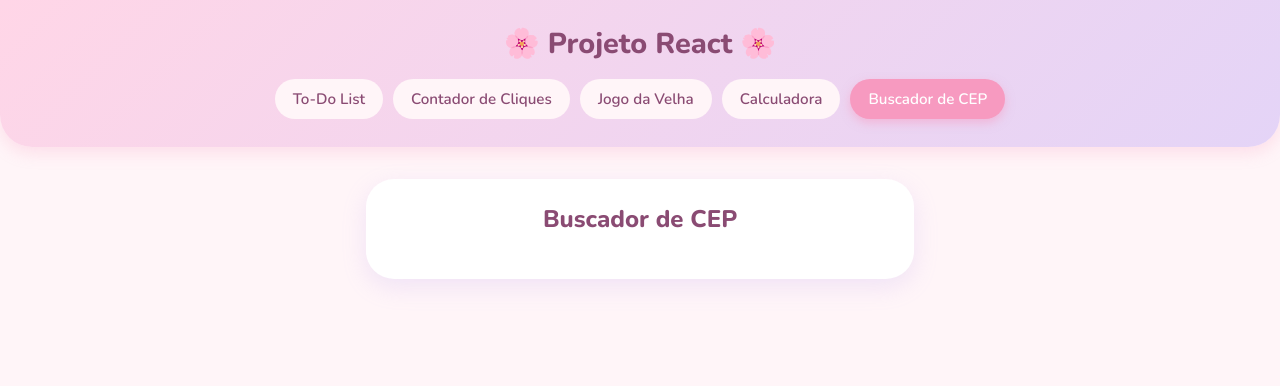
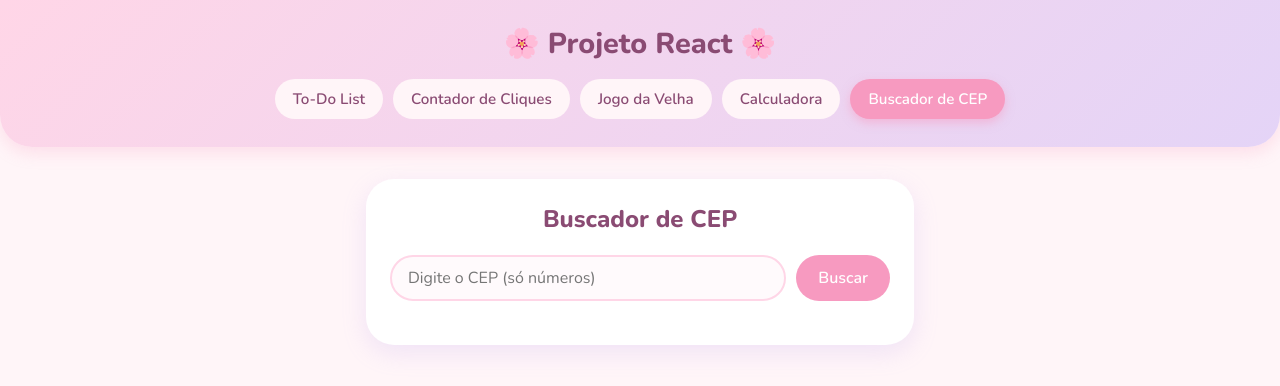
Before and after one commit to oIsabelaM/ProjetoReact, a React (Create React App) app: page / in a window 1280 px wide. Both pictures are taken after a click on the button "Buscador de CEP". Shown: the top 386 px of the page. Built offline with nearby package versions, Linux system fonts and the light colour scheme.

Commit message:
Adiciona Buscador de CEP

```diff
--- a/src/App.css
+++ b/src/App.css
@@ -264,3 +264,53 @@
 .reiniciar {
   margin-top: 4px;
 }
+
+/* Buscador de CEP */
+.cep-form {
+  display: flex;
+  gap: 10px;
+  margin-bottom: 20px;
+}
+
+.cep-form input {
+  flex: 1;
+  min-width: 0;
+  padding: 10px 16px;
+  border: 2px solid #ffd6e7;
+  border-radius: 999px;
+  font-family: inherit;
+  font-size: 1rem;
+  color: #6b4f63;
+  outline: none;
+  background: #fffafc;
+}
+
+.cep-form input:focus {
+  border-color: #f79ac0;
+}
+
+.conteudo button:disabled {
+  background: #e4d4f7;
+  cursor: wait;
+  transform: none;
+}
+
+.cep-erro {
+  color: #d9668f;
+  font-weight: 600;
+}
+
+.cep-resultado {
+  background: #fff5f8;
+  border-radius: 20px;
+  padding: 10px 20px;
+  text-align: left;
+}
+
+.cep-resultado p {
+  margin: 10px 0;
+}
+
+.cep-resultado strong {
+  color: #8a4b73;
+}
--- a/src/components/BuscadorCep.js
+++ b/src/components/BuscadorCep.js
@@ -1,5 +1,80 @@
+import { useState } from "react";
+
 function BuscadorCep() {
-  return <h2>Buscador de CEP</h2>;
+  const [cep, setCep] = useState("");
+  const [endereco, setEndereco] = useState(null);
+  const [erro, setErro] = useState("");
+  const [carregando, setCarregando] = useState(false);
+
+  function alterarCep(e) {
+    const soNumeros = e.target.value.replace(/\D/g, "").slice(0, 8);
+    setCep(soNumeros);
+  }
+
+  async function buscar(evento) {
+    evento.preventDefault();
+    setErro("");
+    setEndereco(null);
+
+    if (cep.length !== 8) {
+      setErro("Digite um CEP com 8 números.");
+      return;
+    }
+
+    setCarregando(true);
+    try {
+      const resposta = await fetch(`https://viacep.com.br/ws/${cep}/json/`);
+      const dados = await resposta.json();
+
+      if (dados.erro) {
+        setErro("CEP não encontrado.");
+      } else {
+        setEndereco(dados);
+      }
+    } catch (e) {
+      setErro("Não foi possível consultar o CEP. Verifique sua conexão.");
+    } finally {
+      setCarregando(false);
+    }
+  }
+
+  return (
+    <div className="cep">
+      <h2>Buscador de CEP</h2>
+
+      <form onSubmit={buscar} className="cep-form">
+        <input
+          type="text"
+          inputMode="numeric"
+          placeholder="Digite o CEP (só números)"
+          value={cep}
+          onChange={alterarCep}
+        />
+        <button type="submit" disabled={carregando}>
+          {carregando ? "Buscando..." : "Buscar"}
+        </button>
+      </form>
+
+      {erro && <p className="cep-erro">{erro}</p>}
+
+      {endereco && (
+        <div className="cep-resultado">
+          <p>
+            <strong>CEP:</strong> {endereco.cep}
+          </p>
+          <p>
+            <strong>Rua:</strong> {endereco.logradouro || "—"}
+          </p>
+          <p>
+            <strong>Bairro:</strong> {endereco.bairro || "—"}
+          </p>
+          <p>
+            <strong>Cidade:</strong> {endereco.localidade} - {endereco.uf}
+          </p>
+        </div>
+      )}
+    </div>
+  );
 }
 
 export default BuscadorCep;
```
